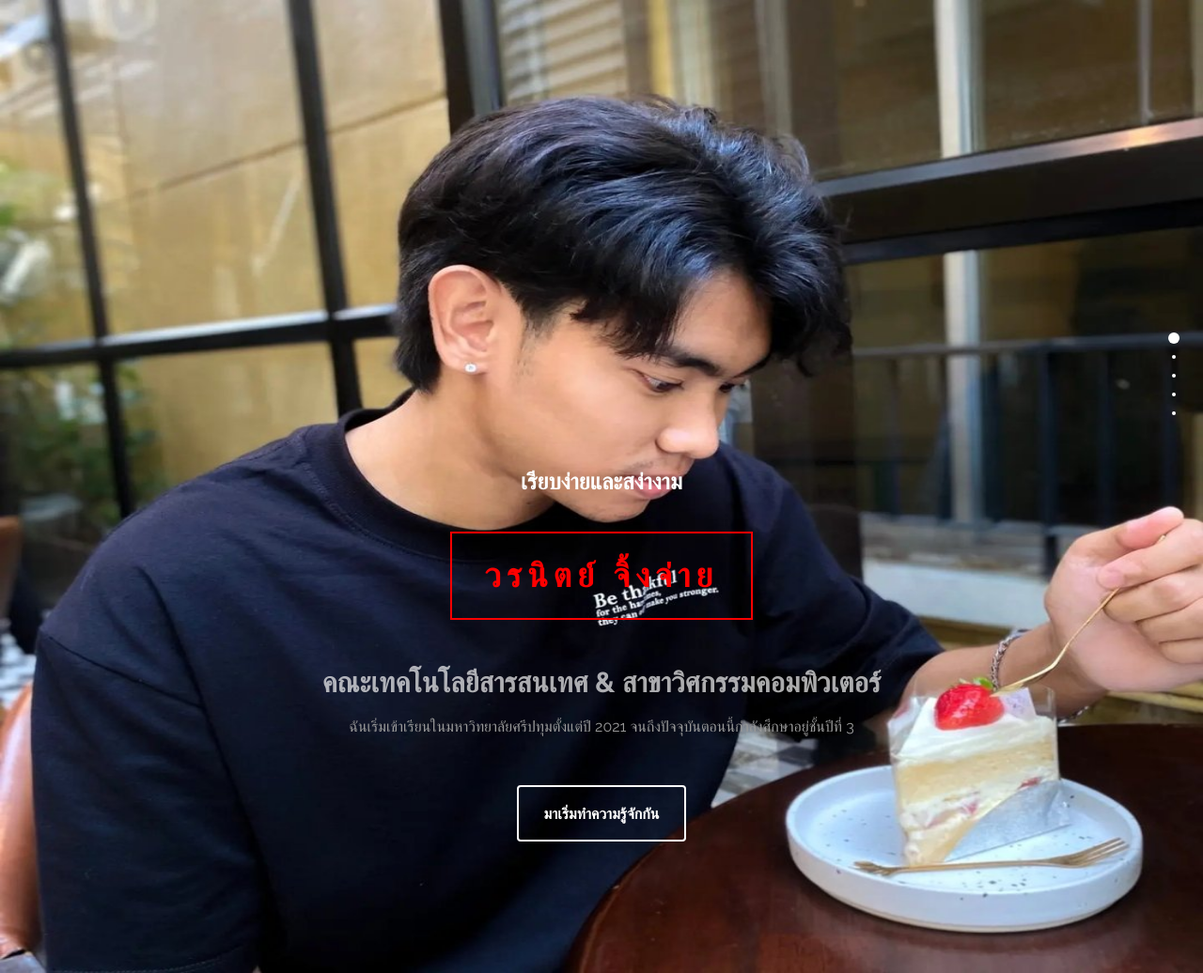
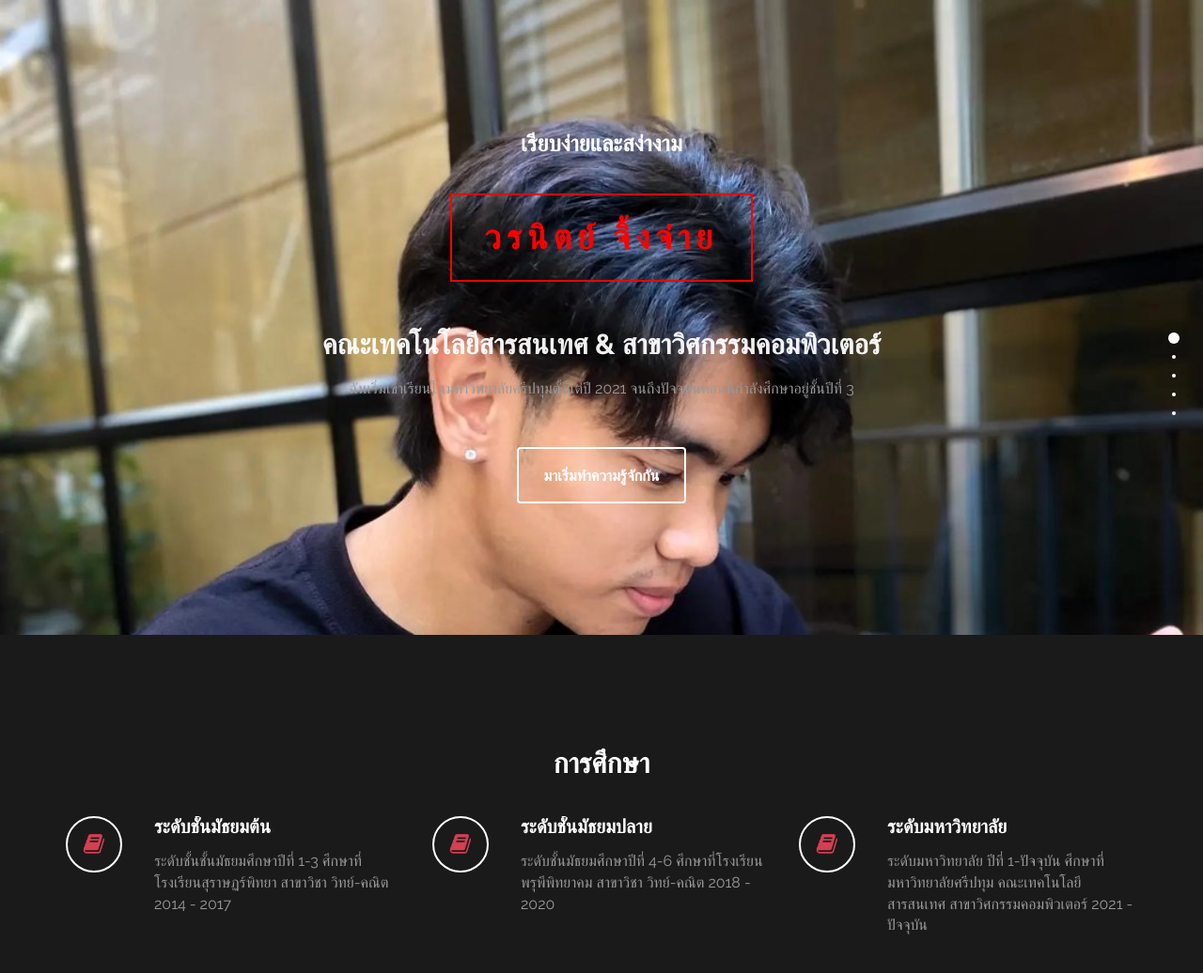
Before and after one commit to Woranit5419/portfolio, a plain HTML site: page index.html in a window 1280 px wide. Shown: the top 1036 px of the page at 94% size. Drawn offline with Linux system fonts and the light colour scheme.

Commit message:
Update templatemo-style.css

```diff
--- a/css/templatemo-style.css
+++ b/css/templatemo-style.css
@@ -173,8 +173,8 @@ h1,h2,h3,h4,h5
 	{
         background: url('../images/home-bg.jpg');
         background-size:cover;
-        background-repeat:round;
-        padding-top: 480px;
+        background-repeat:no-repeat;
+        padding-top: 120px;
         padding-bottom: 140px;
         text-align:center;
 	}
```
